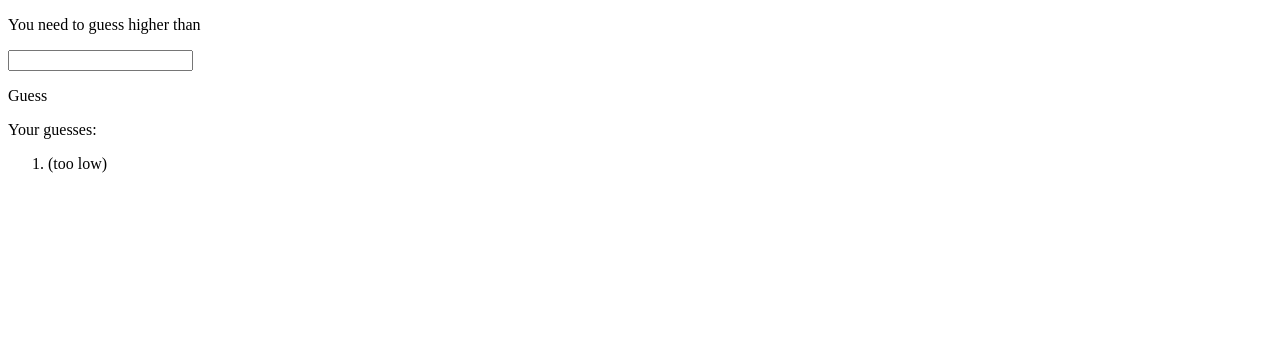
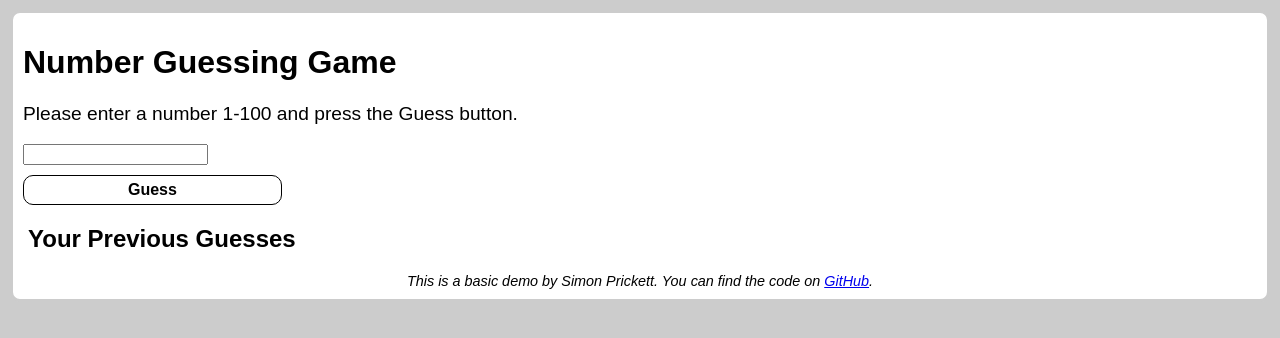
Before and after one commit to simonprickett/jsnumberguess, a plain HTML site: page index.html in a window 1280 px wide. Both pictures are taken after a click on the element "Guess". Drawn offline with Linux system fonts and the light colour scheme.

Commit message:
Some styling updates and minor additional functionality.

```diff
--- /dev/null
+++ b/css/numberguess.css
@@ -0,0 +1,45 @@
+/* Number Guessing Game CSS */
+
+body {
+	margin: 10px;
+	background-color: #cccccc;
+	font-family: Arial, sans-serif;
+}
+
+.button {
+	margin-top: 10px;
+	border-radius: 10px;
+	border-color: #000000;
+	border-style: solid;
+	border-width: 1px;
+	width: 20%;
+	padding: 5px;
+	text-align: center;
+	font-weight: bold;
+}
+
+#historyArea {
+	margin-top: 10px;
+	padding-left: 5px;
+	padding-right: 5px;
+}
+
+#game {
+	background-color: #ffffff;
+	border-radius: 10px;
+	border-style: solid;
+	border-width: 3px;
+	border-color: #cccccc;
+	padding: 10px;
+}
+
+#statusArea {
+	font-size: 120%;
+}
+
+#footerArea {
+	text-align: center;
+	margin-top:5px;
+	font-size: 90%;
+	font-style: italic;
+}
--- a/index.html
+++ b/index.html
@@ -1,26 +1,34 @@
 <!DOCTYPE html>
+<!-- Number Guessing Game HTML -->
 <html>
 	<head>
 		<title>JavaScript Number Guess</title>
 		<meta name="viewport" content="width=device-width, initial-scale=1, maximum-scale=1 user-scalable=no">
 		<script src="js/numberguess.js"></script>
-		<!-- TODO add a CSS file and make it look good -->
-		<!-- TODO enforce that the user enters something for a guess -->
-		<!-- TODO enforce that the user enters an integer for a guess -->
+		<link rel="stylesheet" type="text/css" href="css/numberguess.css">
 		<!-- TODO let the user submit a guess by pressing return -->
+		<!-- TODO add link to the github repo here -->
+		<!-- TODO hide and show history area as needed -->
 	</head>
 	<body>
-		<div id="statusArea">
-			<p>Enter a number and click the button...</p>
+		<div id="game">
+			<h1>Number Guessing Game</h1>
+			<div id="statusArea">
+				<p>Enter a number between 1-100 and click the button...</p>
+			</div>
+			<input type="number" id="userGuess"/>
+			<div id="buttonArea" class="button">
+				Guess
+			</div>
+			<div id="historyArea">
+				<h2>Your Previous Guesses</h2>
+				<ol id="historyList">
+				</ol>
+			</div>
+			<div id="footerArea">
+				This is a basic demo by Simon Prickett.  You can find the code
+				on <a href="TODO" target="_blank">GitHub</a>.
+			</div>
 		</div>
-		<input type="number" id="userguess"/>
-		<div id="buttonArea">
-			<p>Guess</p>
-		</div>
-		<div id="historyArea">
-			<p>Your guesses:</p>
-			<ol id="historyList">
-			</ol>
-		<div>
 	</body>
 </html>
--- a/js/numberguess.js
+++ b/js/numberguess.js
@@ -1,3 +1,8 @@
+/* Number Guessing Game JavaScript */
+
+var secretNumber = 0,
+	numberOfGuesses = 0;
+
 function writeMessage(elementId, message, appendMessage) {
 	var elemToUpdate = document.getElementById(elementId);
 	if (appendMessage) {
@@ -7,34 +12,47 @@ function writeMessage(elementId, message, appendMessage) {
 	}
 };
 
-function getNewSecretNumber() {
-	return Math.floor(Math.random() * (100 - 1 + 1)) + 1;
-};
+function newGame() {
+	secretNumber = Math.floor(Math.random() * 100) + 1;
+	numberOfGuesses = 0;
+	writeMessage('historyList', '');
+}
 
-window.onload = function() {
-	var secretNumber = getNewSecretNumber();
-	var guessBtn = document.getElementById('buttonArea');
+function guessInRange(guess) {
+	return (guess > 0 && guess < 101);
+}
 
-	guessBtn.addEventListener('click', function() {
-		var userGuessed = document.getElementById('userguess').value;
-		var statusArea = document.getElementById('statusArea');
-		var historyList = document.getElementById('historyList');
+function userGuessed() {
+	var userGuessed = document.getElementById('userGuess').value;
+	var statusArea = document.getElementById('statusArea');
+	var historyList = document.getElementById('historyList');
+	if (userGuessed.length == 0 || ! guessInRange(userGuessed)) {
+		// Nothing entered or our of range.
+		writeMessage('statusArea', '<p>Please enter a number 1-100 and press the Guess button.</p>');
+	} else if (userGuessed.indexOf('.') != -1) {
+		writeMessage('statusArea', '<p>Please enter a whole number 1-100 and press the Guess button.</p>');
+	} else {
+		numberOfGuesses++;
 
 		if (userGuessed == secretNumber) {
 			// Got it
-			writeMessage('statusArea', '<p>You got me I was thinking ' + secretNumber + ', let\'s go again...</p>');
-			writeMessage('historyList', '<ul></ul>');
-			secretNumber = getNewSecretNumber();
+			writeMessage('statusArea', '<p>You got me in ' + numberOfGuesses +' guesses, I was thinking ' + secretNumber + '. Let\'s go again...</p>');
+			newGame();
 		} else if (userGuessed < secretNumber) {
 			// User needs to guess higher
-			writeMessage('statusArea', '<p>You need to guess higher than ' + userGuessed + '</p>');
+			writeMessage('statusArea', '<p>You need to guess higher than ' + userGuessed + ', try again...</p>');
 			writeMessage('historyList', '<li>' + userGuessed +' (too low)</li>', true);
 		} else {
 			// User needs to guess lower
-			writeMessage('statusArea', '<p>You need to guess lower than ' + userGuessed + '</p>');
+			writeMessage('statusArea', '<p>You need to guess lower than ' + userGuessed + ', try again...</p>');
 			writeMessage('historyList', '<li>' + userGuessed + ' (too high)</li>', true);
 		}
+	}
 
-		document.getElementById('userguess').value = '';
-	});
+	document.getElementById('userGuess').value = '';
+}
+
+window.onload = function() {
+	newGame();
+	document.getElementById('buttonArea').addEventListener('click', userGuessed);
 };
```
